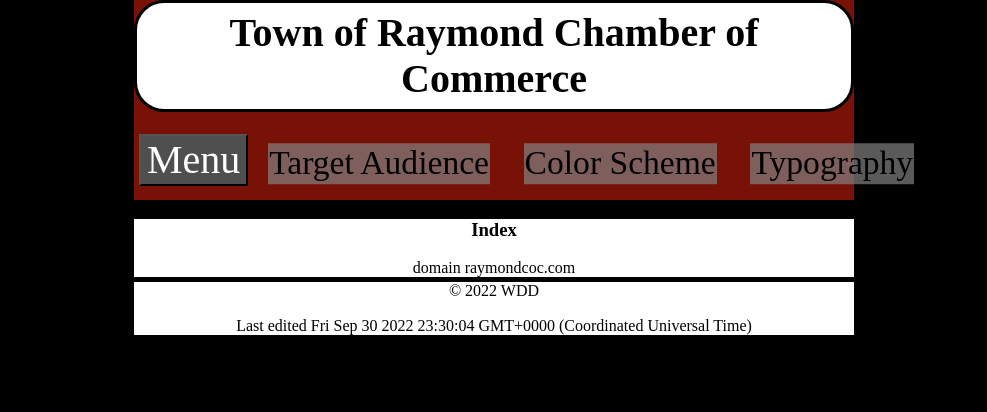
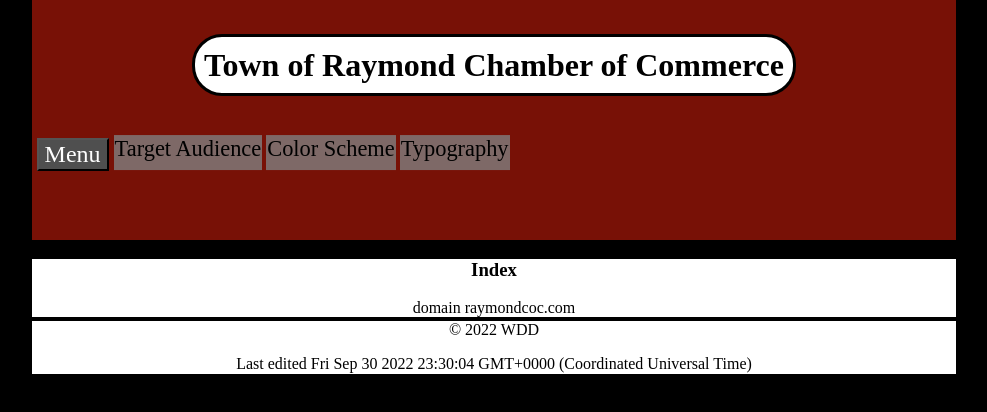
Before and after one commit to kaden530/WDD, a plain HTML site: page Week03/index.html in a window 1280 px wide. Both pictures are taken after a click on the button "Menu". Shown: the whole page, without its empty margins (146-1133 px from the left). Drawn offline with Linux system fonts and the light colour scheme.

Commit message:
fnished Css

```diff
--- a/Week03/styles/large.css
+++ b/Week03/styles/large.css
@@ -1,4 +1,4 @@
-@media only screen and (min-width: 40em){
+@media only screen and (min-width: 89em){
     header,body,section,footer{
         margin-left:auto;
         margin-right:auto;
@@ -7,7 +7,7 @@
         header{
             display: grid;
             grid-template-rows:auto;
-            height: 25vh;
+            height: 30vh;
             background-color:rgb(120, 17, 6);
             color:black;
 
@@ -17,9 +17,7 @@
 
     .title{height:fit-content;
         font-size:2.5em ;
-        margin-top: 0px;
-        margin-left: auto;
-        margin-right: auto;
+        margin: auto;
         padding: 1%;
         background-color: white;
         border: solid 3px;
@@ -67,12 +65,12 @@
 }
 
         .nav-content a {
-            font-size: 2.1em;
+            font-size: 1.2%;
             margin:0.5em;
             padding: 1px;
             color: black;
             height:fit-content;
-            background-color: rgb(128, 128, 128,0.7);
+            background-color: rgb(128, 128, 128,0.8);
             text-decoration: none;
 
         }
--- a/Week03/styles/medium.css
+++ b/Week03/styles/medium.css
@@ -1,8 +1,8 @@
-@media only screen and (min-width: 23em){
+@media only screen and (min-width: 40em){
 header,body,section,footer{
     margin-left:auto;
     margin-right:auto;
-    max-width: 90%;}
+    max-width: 85%;}
 
     header{
         display: grid;
@@ -16,10 +16,9 @@ header,body,section,footer{
 
 
 .title{height:fit-content;
-    margin-top: 0px;
-    margin-left: auto;
-    margin-right: auto;
-    padding: 0%;
+    font-size:2em ;
+    margin: auto;
+    padding: 1%;
     background-color: white;
     border: solid 3px;
     border-radius: 30px;
@@ -47,10 +46,9 @@ header,body,section,footer{
         flex-direction: row;
         position: absolute;
         height:100%;
-        width:100%;
+        width:max-content;
         transform:translate(0,0) scaleX(0);
         transform-origin: top left;
-
         place-content: center;
         padding:3px;
         justify-content: space-between;
@@ -63,15 +61,14 @@ header,body,section,footer{
         }
 
     .nav-content a {
-        font-size: 1.1em;
+        font-size: 0.7em;
         margin: 2px;
         margin-top: 0%;
         padding: 1px;
-        color: black;
+        color: black;;
         height:100%;
-        background-color: rgb(128, 128, 128,0.7);
+        background-color: rgb(128, 128, 128, 0.8);
         text-decoration: none;
-
     }
 
     footer{    background: rgb(255, 255, 255);
--- a/Week03/styles/small.css
+++ b/Week03/styles/small.css
@@ -11,17 +11,21 @@ header,body,section,footer{
 header{
     display: grid;
     grid-template-rows:auto;
-    height: 40vh;
+    height: 30vh;
     background-color:rgb(120, 17, 6);
     color:black;
     place-items:stretch stretch;
     row-gap: 0.5em;}
 
 
-.title{height:fit-content;
-margin-top: 0%;
-margin-bottom: 0%;
-padding: 0%;}
+.title{
+    padding: 3px;
+    font-size: 2.1em;
+    height:fit-content;
+    margin: auto;
+    background-color: white;
+    border: solid 2px;
+    border-radius: 30px;}
 
 
 /*button*/
@@ -41,7 +45,7 @@ padding: 0%;}
 /* parent div*/
 .nav{
     width:fit-content;
-    height:100%;
+    height:fit-content;
     position: relative;}
 
 .nav-content{
@@ -57,12 +61,15 @@ padding: 0%;}
 
 .newlist {
     transform: scaleY(1);
+    font-size: 2em;
     }
 
 .nav-content a {
+    height:fit-content;
+    margin:1px;
+    padding: 1px;
     color: black;
-    background-color: rgb(128, 128, 128,0.7);
-    padding: 12px 16px;
+    background-color: rgb(128, 128, 128,0.8);
     text-decoration: none;
 
 }
@@ -75,11 +82,6 @@ padding: 0%;}
 
 .nav:hover .nav:focus{background-color:rgb(55, 55, 55);}
 
-.title{
-    background-color: white;
-    border: solid 2px;
-    border-radius: 30px;}
-
 section{background-color: white;
 z-index: 1;}
 
```
